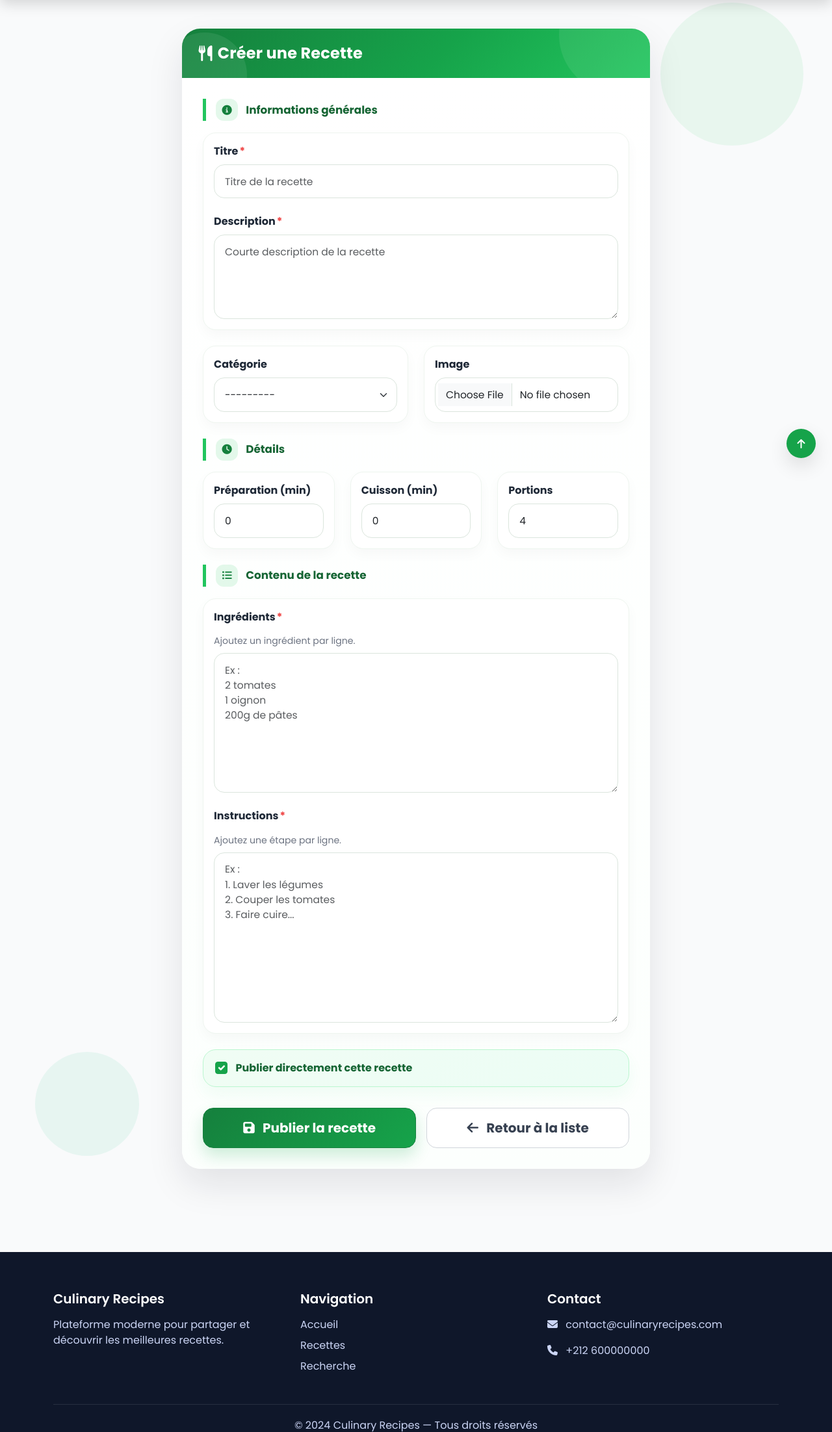
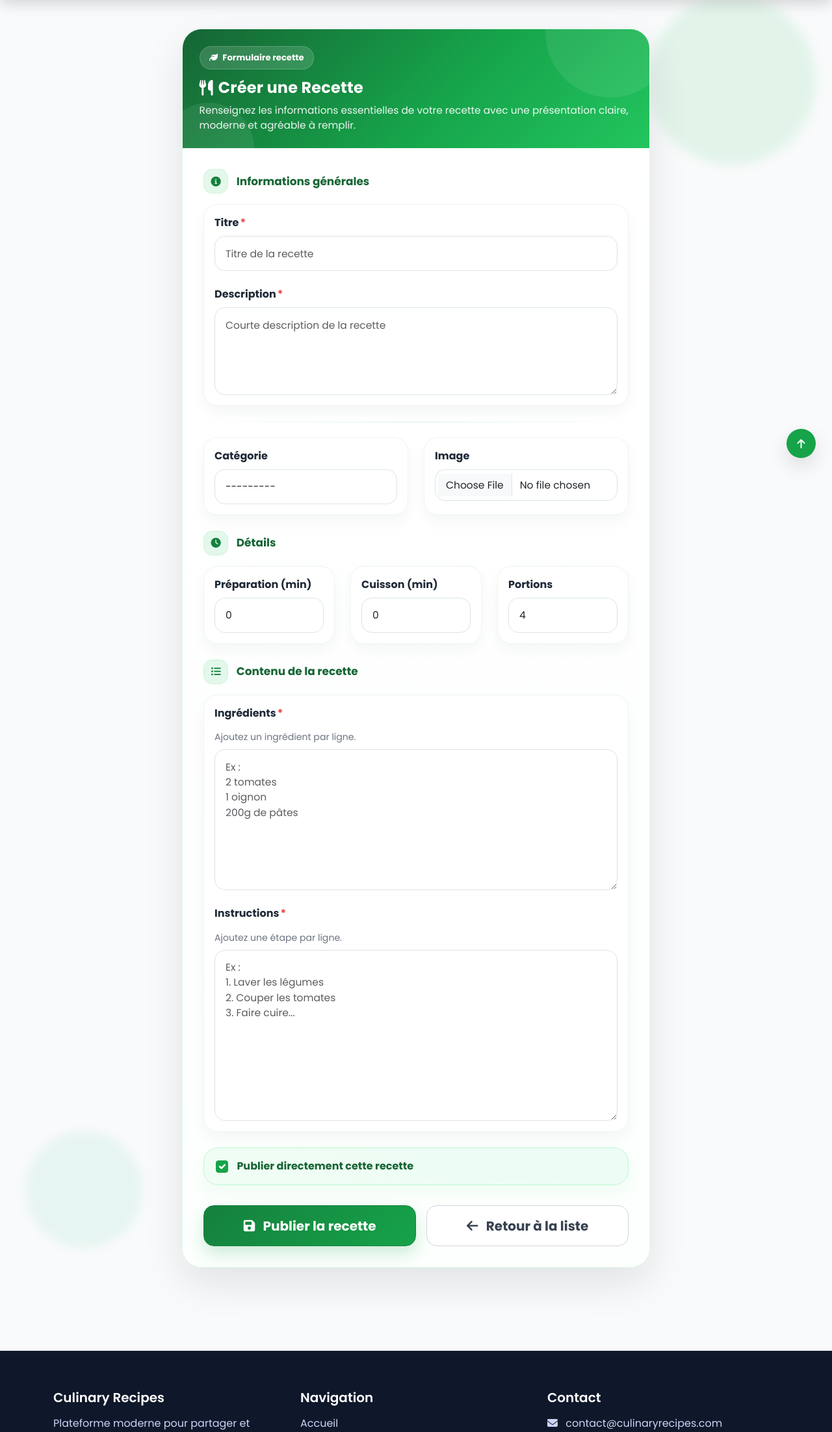
Before and after one commit to ayoubmorchid/culinary_recipes, a Django app: page /recettes/creer/ in a window 1280 px wide. Shown: the part 70-2274 px from the top of the page at 65% size. Run offline with Django 4.2, Linux system fonts and the light colour scheme; a user stored in the database is signed in; data comes from the database, SQL or seed files in the repository.

Commit message:
style: polish recipe form design

```diff
--- a/templates/recipes/recipe_form.html
+++ b/templates/recipes/recipe_form.html
@@ -7,7 +7,7 @@
 {% block extra_css %}
 <style>
     .recipe-form-wrapper {
-        padding-top: 1.2rem;
+        padding-top: 1.25rem;
         padding-bottom: 3rem;
     }
 
@@ -19,49 +19,50 @@
     .recipe-form-shell::after {
         content: "";
         position: absolute;
-        border-radius: 50%;
+        border-radius: 999px;
+        pointer-events: none;
         z-index: 0;
-        pointer-events: none;
+        filter: blur(8px);
     }
 
     .recipe-form-shell::before {
-        width: 220px;
-        height: 220px;
-        top: -40px;
-        right: -50px;
-        background: rgba(34, 197, 94, 0.08);
+        width: 260px;
+        height: 260px;
+        top: -50px;
+        right: -70px;
+        background: rgba(34, 197, 94, 0.10);
     }
 
     .recipe-form-shell::after {
-        width: 160px;
-        height: 160px;
-        bottom: 20px;
-        left: -40px;
+        width: 180px;
+        height: 180px;
+        left: -55px;
+        bottom: 30px;
         background: rgba(16, 185, 129, 0.08);
     }
 
     .recipe-card {
         position: relative;
         z-index: 1;
-        border: none;
-        border-radius: 28px;
+        border: 1px solid rgba(187, 247, 208, 0.45);
+        border-radius: 30px;
         overflow: hidden;
-        background: #ffffff;
-        box-shadow: 0 24px 55px rgba(15, 23, 42, 0.10);
+        background: linear-gradient(180deg, #ffffff 0%, #fcfffd 100%);
+        box-shadow: 0 24px 60px rgba(15, 23, 42, 0.10);
         transition: transform 0.30s ease, box-shadow 0.30s ease;
     }
 
     .recipe-card:hover {
-        transform: translateY(-5px);
-        box-shadow: 0 30px 65px rgba(15, 23, 42, 0.14);
+        transform: translateY(-4px);
+        box-shadow: 0 30px 70px rgba(15, 23, 42, 0.14);
     }
 
     .recipe-card-header {
         position: relative;
         overflow: hidden;
-        background: linear-gradient(135deg, #15803d 0%, #16a34a 55%, #22c55e 100%);
+        padding: 1.6rem 1.6rem 1.5rem;
+        background: linear-gradient(135deg, #166534 0%, #16a34a 55%, #22c55e 100%);
         color: #fff;
-        padding: 1.5rem 1.6rem;
     }
 
     .recipe-card-header::before,
@@ -73,54 +74,94 @@
     }
 
     .recipe-card-header::before {
-        width: 180px;
-        height: 180px;
-        top: -80px;
+        width: 200px;
+        height: 200px;
+        top: -95px;
         right: -40px;
     }
 
     .recipe-card-header::after {
-        width: 130px;
-        height: 130px;
-        bottom: -60px;
+        width: 140px;
+        height: 140px;
         left: -30px;
+        bottom: -70px;
+    }
+
+    .recipe-header-content {
+        position: relative;
+        z-index: 1;
+    }
+
+    .recipe-header-badge {
+        display: inline-flex;
+        align-items: center;
+        gap: 0.45rem;
+        padding: 0.45rem 0.9rem;
+        margin-bottom: 0.85rem;
+        border-radius: 999px;
+        font-size: 0.82rem;
+        font-weight: 700;
+        color: #fff;
+        background: rgba(255, 255, 255, 0.14);
+        border: 1px solid rgba(255, 255, 255, 0.18);
+        backdrop-filter: blur(6px);
     }
 
     .recipe-card-header h4 {
-        position: relative;
-        z-index: 1;
         margin: 0;
         font-weight: 800;
         letter-spacing: 0.2px;
+        font-size: 1.5rem;
+    }
+
+    .recipe-header-text {
+        margin-top: 0.55rem;
+        margin-bottom: 0;
+        max-width: 720px;
+        color: rgba(255, 255, 255, 0.92);
+        font-size: 0.96rem;
     }
 
     .recipe-card-body {
         padding: 2rem;
-        background: linear-gradient(180deg, #ffffff 0%, #fcfffd 100%);
     }
 
     .section-title {
-        display: inline-flex;
+        display: flex;
         align-items: center;
-        gap: 0.75rem;
-        font-size: 1.05rem;
+        gap: 0.8rem;
+        font-size: 1.06rem;
         font-weight: 800;
+        margin-bottom: 1rem;
         color: #166534;
-        margin-bottom: 1.1rem;
-        padding-left: 0.95rem;
-        border-left: 5px solid #22c55e;
     }
 
     .section-title i {
-        width: 34px;
-        height: 34px;
-        border-radius: 12px;
+        width: 38px;
+        height: 38px;
+        border-radius: 14px;
         display: inline-flex;
         align-items: center;
         justify-content: center;
         background: rgba(34, 197, 94, 0.12);
         color: #15803d;
         font-size: 0.95rem;
+        box-shadow: inset 0 0 0 1px rgba(34, 197, 94, 0.10);
+    }
+
+    .field-card {
+        background: #ffffff;
+        border: 1px solid #edf6ef;
+        border-radius: 22px;
+        padding: 1rem;
+        box-shadow: 0 10px 22px rgba(15, 23, 42, 0.04);
+        transition: transform 0.25s ease, box-shadow 0.25s ease, border-color 0.25s ease;
+    }
+
+    .field-card:hover {
+        transform: translateY(-2px);
+        box-shadow: 0 16px 30px rgba(15, 23, 42, 0.06);
+        border-color: #d9f4de;
     }
 
     .field-label {
@@ -137,28 +178,32 @@
     .form-control,
     .form-select {
         border-radius: 16px;
-        border: 1px solid #dbe5dd;
-        padding: 0.85rem 1rem;
+        border: 1px solid #dbe7de;
+        padding: 0.9rem 1rem;
         font-size: 0.97rem;
+        background: #ffffff;
         transition: all 0.22s ease;
-        background-color: #ffffff;
-        box-shadow: none;
-    }
-
-    textarea.form-control {
-        resize: vertical;
-        min-height: 130px;
     }
 
     .form-control:hover,
     .form-select:hover {
-        border-color: #b8d3bf;
+        border-color: #b9dabc;
     }
 
     .form-control:focus,
     .form-select:focus {
         border-color: #22c55e;
-        box-shadow: 0 0 0 0.2rem rgba(34, 197, 94, 0.14);
+        box-shadow: 0 0 0 0.22rem rgba(34, 197, 94, 0.14);
+    }
+
+    textarea.form-control {
+        resize: vertical;
+        min-height: 135px;
+    }
+
+    input[type="file"].form-control {
+        padding-top: 0.75rem;
+        padding-bottom: 0.75rem;
     }
 
     .form-text {
@@ -168,82 +213,75 @@
     }
 
     .invalid-feedback.d-block {
+        color: #dc2626;
         font-size: 0.87rem;
+        font-weight: 600;
         margin-top: 0.45rem;
-        font-weight: 600;
-        color: #dc2626;
     }
 
     .alert-danger {
         border: 1px solid #fecaca;
-        background: #fef2f2;
+        background: linear-gradient(135deg, #fff5f5 0%, #fef2f2 100%);
         color: #991b1b;
         border-radius: 18px;
         padding: 0.95rem 1rem;
-    }
-
-    .field-card {
-        background: #ffffff;
-        border: 1px solid #eef5ef;
-        border-radius: 20px;
-        padding: 1rem;
-        box-shadow: 0 8px 20px rgba(15, 23, 42, 0.03);
+        box-shadow: 0 10px 20px rgba(239, 68, 68, 0.05);
     }
 
     .image-preview-wrapper {
-        margin-top: 0.9rem;
-        padding: 0.9rem;
-        border: 1px solid #dcfce7;
-        border-radius: 20px;
+        margin-top: 1rem;
+        padding: 1rem;
+        border: 1px solid #d7f7df;
+        border-radius: 22px;
         background: linear-gradient(135deg, #f0fdf4 0%, #f7fff9 100%);
-        box-shadow: 0 10px 24px rgba(34, 197, 94, 0.06);
+        box-shadow: 0 12px 24px rgba(34, 197, 94, 0.07);
     }
 
     .image-preview-label {
         display: inline-flex;
         align-items: center;
         gap: 0.45rem;
-        font-size: 0.85rem;
+        margin-bottom: 0.75rem;
+        padding: 0.45rem 0.85rem;
+        border-radius: 999px;
+        font-size: 0.83rem;
+        font-weight: 700;
         color: #166534;
-        margin-bottom: 0.7rem;
-        font-weight: 700;
-        background: rgba(34, 197, 94, 0.10);
-        padding: 0.45rem 0.8rem;
-        border-radius: 999px;
+        background: rgba(34, 197, 94, 0.12);
     }
 
     .image-preview {
         width: 100%;
-        max-height: 240px;
+        max-height: 250px;
         object-fit: cover;
-        border-radius: 16px;
+        border-radius: 18px;
         border: 1px solid #d1fae5;
-        box-shadow: 0 10px 24px rgba(15, 23, 42, 0.08);
+        box-shadow: 0 12px 24px rgba(15, 23, 42, 0.08);
         transition: transform 0.25s ease, box-shadow 0.25s ease;
     }
 
     .image-preview:hover {
         transform: scale(1.02);
-        box-shadow: 0 16px 32px rgba(15, 23, 42, 0.12);
+        box-shadow: 0 18px 34px rgba(15, 23, 42, 0.12);
     }
 
     .publish-box {
         display: flex;
         align-items: center;
-        gap: 0.8rem;
+        gap: 0.85rem;
         padding: 1rem 1.1rem;
+        margin-bottom: 1.7rem;
+        border-radius: 22px;
         border: 1px solid #bbf7d0;
-        border-radius: 20px;
         background: linear-gradient(135deg, #f0fdf4 0%, #ecfdf5 100%);
-        margin-bottom: 1.7rem;
-        box-shadow: 0 12px 25px rgba(34, 197, 94, 0.06);
+        box-shadow: 0 12px 24px rgba(34, 197, 94, 0.06);
     }
 
     .form-check-input {
         width: 1.2rem;
         height: 1.2rem;
+        margin-top: 0;
         cursor: pointer;
-        margin-top: 0;
         border: 1px solid #86efac;
     }
 
@@ -259,12 +297,15 @@
         cursor: pointer;
     }
 
+    .recipe-form-footer {
+        padding-top: 0.25rem;
+    }
+
     .btn-action {
         border-radius: 16px;
         font-weight: 700;
         padding: 0.95rem 1.2rem;
         transition: all 0.25s ease;
-        border-width: 1px;
     }
 
     .btn-success.btn-action {
@@ -275,13 +316,13 @@
 
     .btn-success.btn-action:hover {
         transform: translateY(-2px);
-        box-shadow: 0 16px 30px rgba(22, 163, 74, 0.28);
+        box-shadow: 0 18px 32px rgba(22, 163, 74, 0.28);
     }
 
     .btn-outline-secondary.btn-action {
+        background: #fff;
         border-color: #d1d5db;
         color: #374151;
-        background: #fff;
     }
 
     .btn-outline-secondary.btn-action:hover {
@@ -291,15 +332,10 @@
         color: #111827;
     }
 
-    .recipe-form-footer {
-        padding-top: 0.3rem;
-    }
-
-    .helper-note {
-        margin-top: -0.2rem;
-        margin-bottom: 1rem;
-        color: #6b7280;
-        font-size: 0.9rem;
+    .subtle-divider {
+        height: 1px;
+        margin: 1.25rem 0 1.4rem;
+        background: linear-gradient(90deg, rgba(34, 197, 94, 0), rgba(34, 197, 94, 0.18), rgba(34, 197, 94, 0));
     }
 
     @media (max-width: 768px) {
@@ -308,16 +344,24 @@
             padding-bottom: 1.5rem;
         }
 
-        .recipe-card-body {
-            padding: 1.25rem;
-        }
-
         .recipe-card-header {
             padding: 1.25rem 1.2rem;
         }
 
+        .recipe-card-body {
+            padding: 1.2rem;
+        }
+
+        .recipe-card-header h4 {
+            font-size: 1.25rem;
+        }
+
+        .recipe-header-text {
+            font-size: 0.9rem;
+        }
+
         .section-title {
-            font-size: 0.98rem;
+            font-size: 1rem;
         }
     }
 </style>
@@ -331,6 +375,12 @@
 
                 <div class="recipe-card">
                     <div class="recipe-card-header">
+                        <div class="recipe-header-content">
+                            <div class="recipe-header-badge">
+                                <i class="fas fa-leaf"></i>
+                                <span>Formulaire recette</span>
+                            </div>
+
                             <h4 class="d-flex align-items-center">
                                 <i class="fas fa-utensils me-2"></i>
                                 {% if form.instance.pk %}
@@ -339,6 +389,11 @@
                                     Créer une Recette
                                 {% endif %}
                             </h4>
+
+                            <p class="recipe-header-text">
+                                Renseignez les informations essentielles de votre recette avec une présentation claire, moderne et agréable à remplir.
+                            </p>
+                        </div>
                     </div>
 
                     <div class="recipe-card-body">
@@ -383,6 +438,8 @@
                                     {% endfor %}
                                 </div>
                             </div>
+
+                            <div class="subtle-divider"></div>
 
                             <div class="row">
                                 <div class="col-md-6 mb-4">
```
Lines whose indentation alone changed are shown as unchanged.
